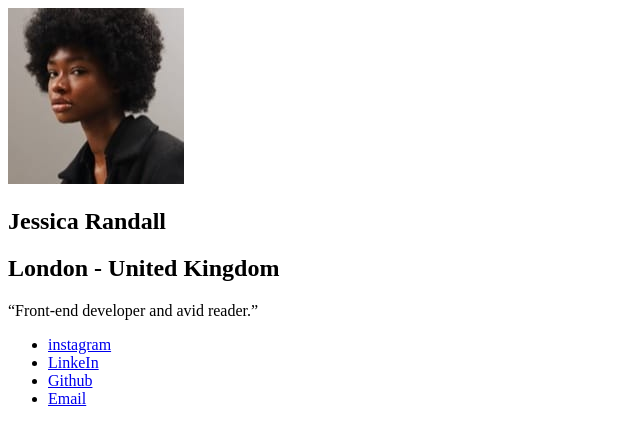
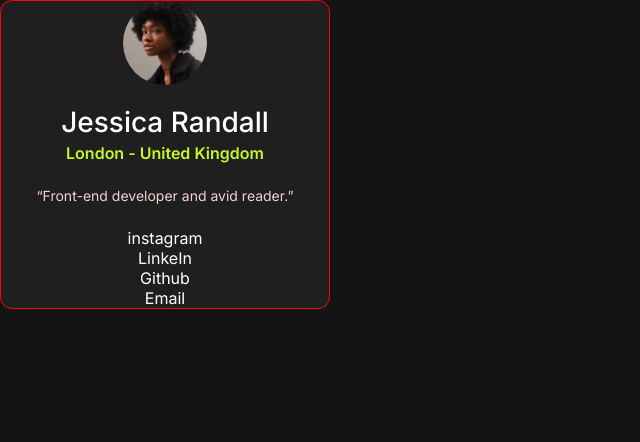
Before and after one commit to nascimentoguga64-hash/social-links-profile, a plain HTML site: page index.html in a window 1280 px wide. Shown: the whole page, without its empty margins (0-640 px from the left). Drawn offline with Linux system fonts and the light colour scheme.

Commit message:
adicionando estilos css

```diff
--- a/index.html
+++ b/index.html
@@ -1,5 +1,5 @@
 <!DOCTYPE html>
-<html lang="pt-br">
+<html lang="en">
 <head>
   <meta charset="UTF-8">
   <meta name="viewport" content="width=device-width, initial-scale=1.0"> <!-- displays site properly based on user's device -->
@@ -7,6 +7,12 @@
   <link rel="icon" type="image/png" sizes="32x32" href="./assets/images/favicon-32x32.png">
 
   <title>Frontend Mentor | Social links profile</title>
+
+  <link rel="preconnect" href="https://fonts.googleapis.com">
+<link rel="preconnect" href="https://fonts.gstatic.com" crossorigin>
+<link href="https://fonts.googleapis.com/css2?family=Inter:ital,opsz,wght@0,14..32,100..900;1,14..32,100..900&display=swap" rel="stylesheet"/>
+
+<link rel="stylesheet" href="style.css">
 </head>
 <body>
   <main>
--- /dev/null
+++ b/style.css
@@ -0,0 +1,65 @@
+:root{
+    --cor-verde: hsl(75, 94%, 57%);
+    --cor-White: hsl(0, 0%, 100%);
+    --cor-White-medium: hsl(0, 50%, 88%);
+
+--cor-Grey-700: hsl(0, 0%, 20%);
+--cor-Grey-800: hsl(0, 0%, 12%);
+--cor-Grey-900: hsl(0, 0%, 8%);
+}
+
+
+* {
+    margin: 0;
+    padding: 0;
+    list-style: none;
+    text-decoration: none;
+    box-sizing: border-box;
+}
+
+
+body{
+  font-family: "Inter", sans-serif;background-color: var(--cor-Grey-900);color:var(--cor-White);
+}
+
+a{
+    color: var(--cor-White);
+}
+
+
+
+section {
+    background-color: var(--cor-Grey-800);
+    width: 330px;
+    border-radius: 12px;
+    border: 1px solid red;
+    text-align: center;
+}
+
+section img {
+    width: 84px;
+    height: 84px;
+    border-radius: 50%;
+    /* border-radius: cima-esquerda cima-direita baixo-direita; */
+}
+
+section h1 {
+    font-size: 28px;
+    margin: 16px 0px 4px 0px;
+    font-weight: 500;
+}
+
+section h2 {
+    font-size: 16px;
+    margin-bottom: 24px;
+    font-weight: 600;
+    color: var(--cor-verde);
+}
+
+section p {
+    font-size: 14px;
+    color: var(--cor-White-medium);
+    margin-bottom: 24px;
+}
+
+li {}
```
